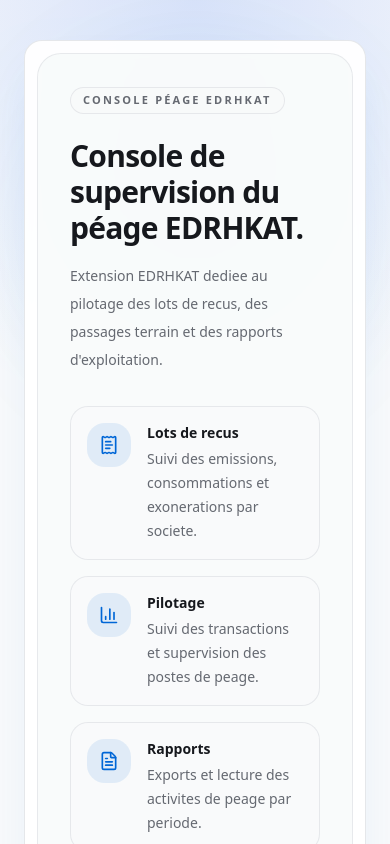
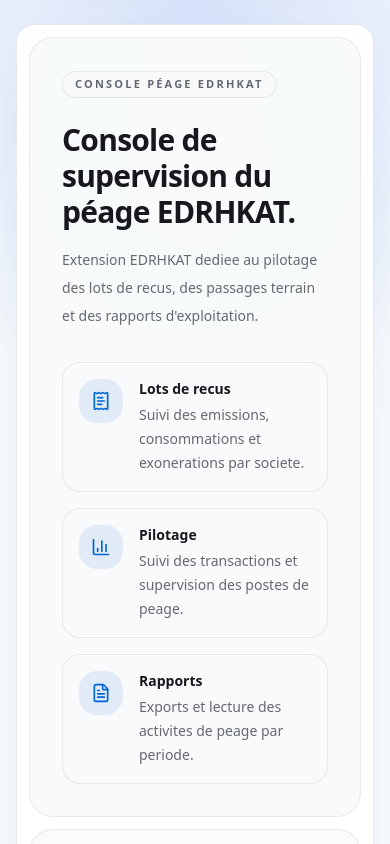
Before and after one commit to HautKatangaDevTeam-dot/edrhkat_toll_client_app, a Next.js app: page /auth in a window 390 px wide. Shown: the top 844 px of the page. Built offline with nearby package versions, Linux system fonts and the light colour scheme; no server answers.

Commit message:
Fix mobile scrolling and auth layout responsiveness

```diff
--- a/src/app/auth/page.tsx
+++ b/src/app/auth/page.tsx
@@ -83,11 +83,11 @@ export default function AuthPage() {
   })();
 
   return (
-    <div className="relative min-h-screen overflow-hidden bg-background text-foreground">
+    <div className="relative min-h-dvh overflow-x-hidden bg-background text-foreground">
       <div className="absolute inset-0 bg-[radial-gradient(circle_at_top,rgba(37,99,235,0.16),transparent_28%),linear-gradient(180deg,rgba(255,255,255,0.28),transparent_34%)] dark:bg-[radial-gradient(circle_at_top,rgba(96,165,250,0.18),transparent_22%),linear-gradient(180deg,rgba(2,6,23,0.24),transparent_34%)]" />
       <div className="absolute left-1/2 top-20 h-72 w-72 -translate-x-1/2 rounded-full bg-primary/10 blur-3xl dark:bg-primary/15" />
 
-      <div className="relative mx-auto flex min-h-screen max-w-6xl items-center justify-center px-6 py-10">
+      <div className="relative mx-auto flex min-h-dvh max-w-6xl items-start justify-center px-4 py-6 sm:px-6 sm:py-10 lg:items-center">
         <Card className="w-full max-w-5xl border-border/80 bg-card/95 shadow-2xl shadow-primary/10 backdrop-blur">
           <CardContent className="p-3 sm:p-4">
             <div className="grid gap-3 lg:grid-cols-[1.05fr_0.95fr]">
--- a/src/app/globals.css
+++ b/src/app/globals.css
@@ -134,8 +134,8 @@
 
 html,
 body {
-  height: 100%;
-  overflow: hidden;
+  min-height: 100%;
+  overflow-x: hidden;
 }
 
 .date-field {
--- a/src/components/layouts/AppShell.tsx
+++ b/src/components/layouts/AppShell.tsx
@@ -65,7 +65,7 @@ export function AppShell({
   const [confirmLogoutOpen, setConfirmLogoutOpen] = useState(false);
 
   return (
-    <div className="flex h-screen overflow-hidden bg-background text-foreground">
+    <div className="flex min-h-dvh flex-col overflow-hidden bg-background text-foreground md:h-screen md:min-h-0 md:flex-row">
       {/* Backdrop for mobile */}
       {mobileOpen && (
         <div
```
